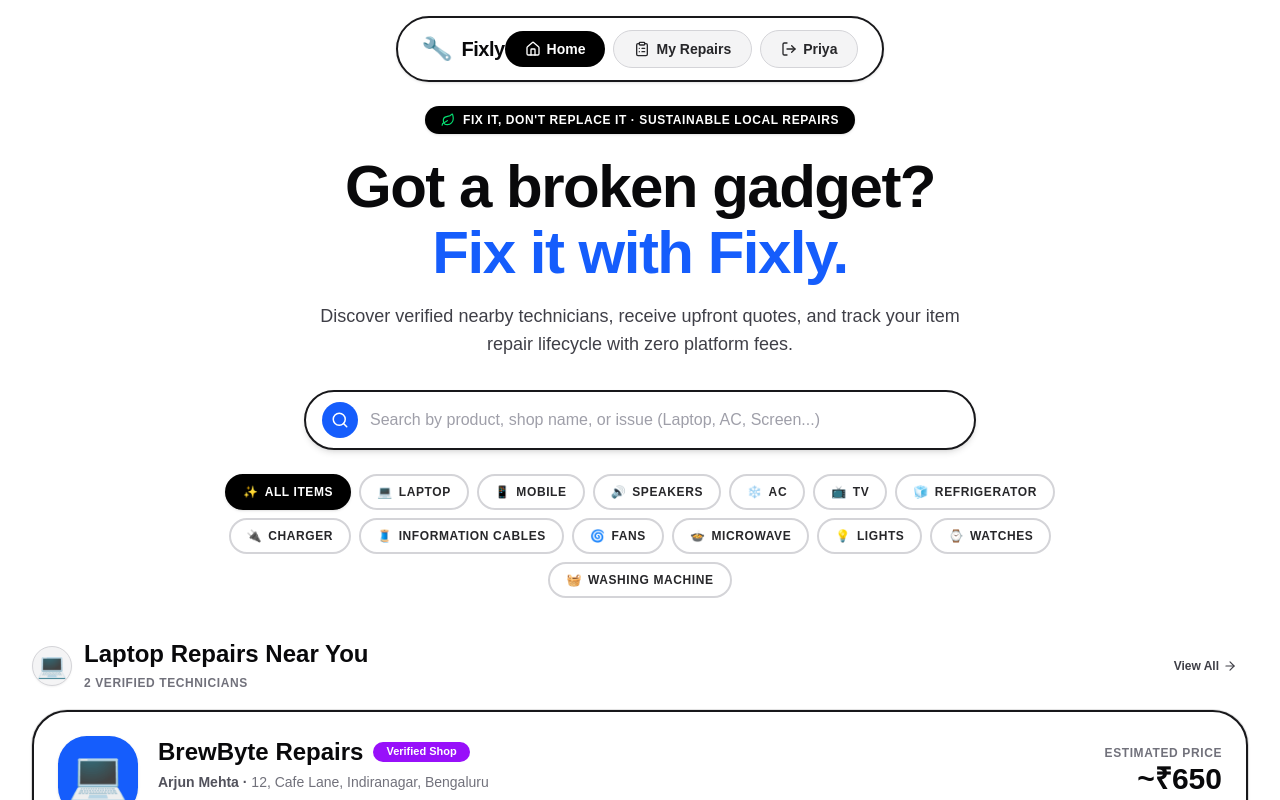
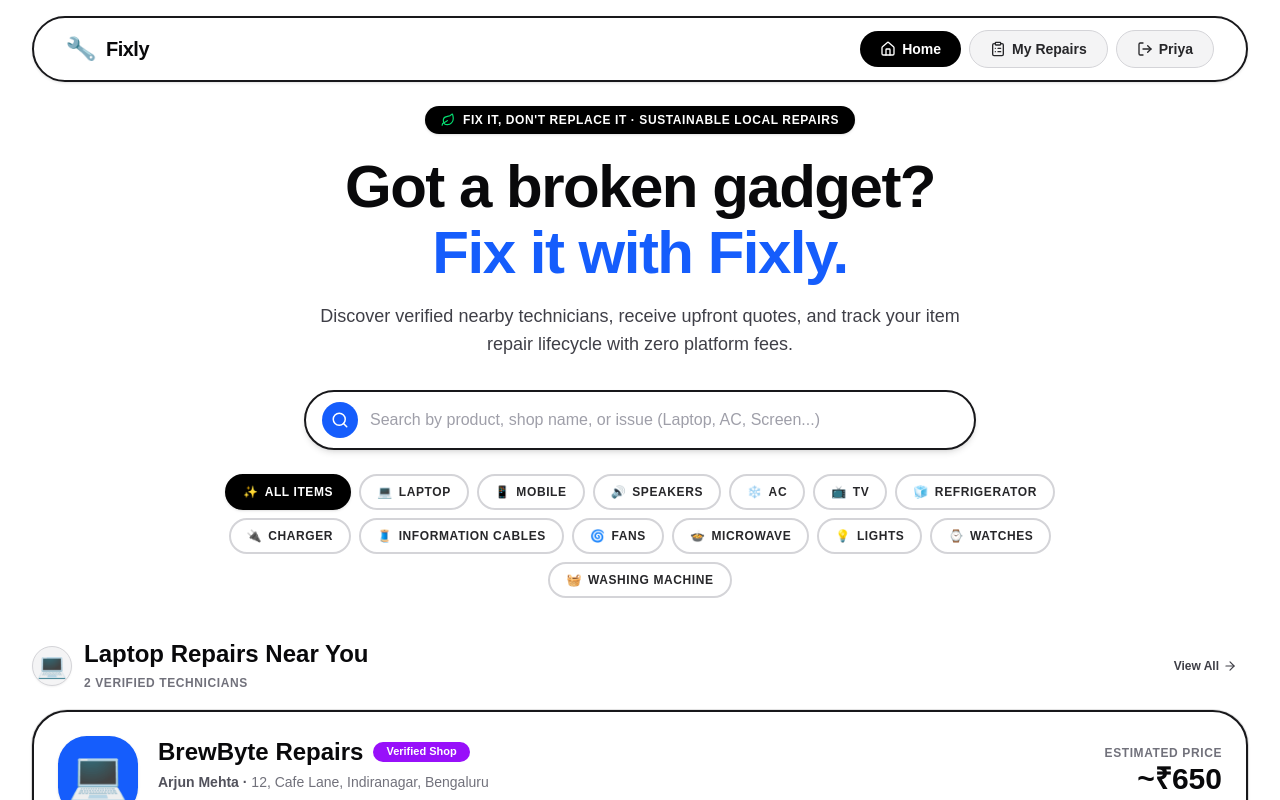
Before and after one commit to pizzaparth/fixly, a React (Vite) app: page / in a window 1280 px wide. Shown: the top 800 px of the page. Built offline with nearby package versions, Linux system fonts and the light colour scheme.

Commit message:
updated the navbar's length

```diff
--- a/src/components/Navbar.jsx
+++ b/src/components/Navbar.jsx
@@ -22,9 +22,9 @@ export function Navbar() {
       initial={{ y: -30, opacity: 0 }}
       animate={{ y: 0, opacity: 1 }}
       transition={{ type: 'spring', stiffness: 200, damping: 22 }}
-      className="sticky top-4 z-40 mx-auto max-w-7xl px-4 sm:px-6 lg:px-8"
+      className="sticky top-4 z-40 mx-auto w-full max-w-7xl px-4 sm:px-6 lg:px-8"
     >
-      <div className="bg-white/95 backdrop-blur-md border-2 border-zinc-900 rounded-full px-5 sm:px-6 py-3 flex items-center justify-between shadow-sm">
+      <div className="w-full bg-white/95 backdrop-blur-md border-2 border-zinc-900 rounded-full px-6 sm:px-8 py-3 flex items-center justify-between shadow-sm">
         {/* Brand Logo */}
         <Link to="/" onClick={closeMobile} className="flex items-center gap-2.5">
           <motion.span
```
